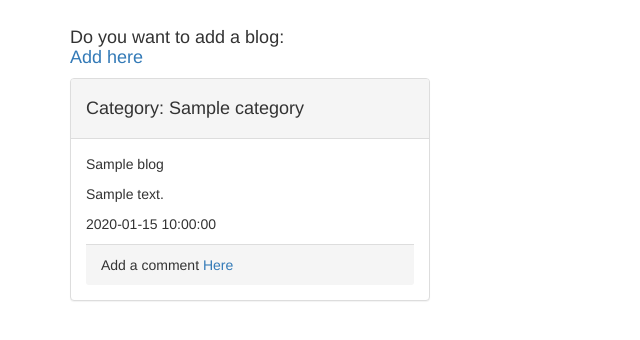
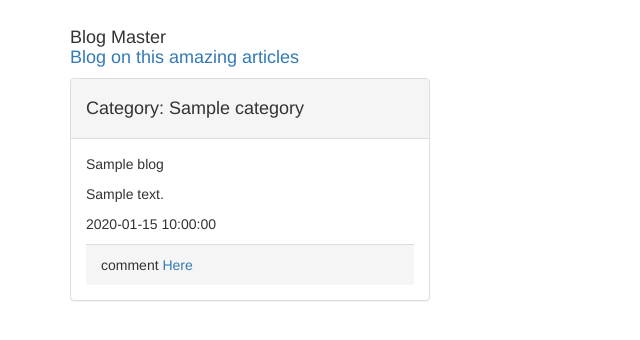
Before and after one commit to koyoo-maxwel/Personal-Blog, a Flask app: template app/templates/index.html in a window 1280 px wide. Shown: the part 52-392 px from the top of the page, without its empty margins (0-640 px from the left). Run offline with Flask 2, Linux system fonts and the light colour scheme; the template is opened without the code that fills it: most values are stand-ins (such as "Sample title", 1, 10 or a date in 2020); data that the repository does not hold is empty; some libraries are stand-ins or nearby versions.

```diff
--- a/app/auth/views.py
+++ b/app/auth/views.py
@@ -37,7 +37,7 @@ def register():
         db.session.add(user)
         db.session.commit()
 
-        mail_message("Welcome to Blog app","email/welcome_user",user.email,user=user)
+        mail_message("Welcome to Blogmaster","email/welcome_user",user.email,user=user)
 
         return redirect(url_for('auth.login'))
         title = "New Account"
--- a/app/templates/index.html
+++ b/app/templates/index.html
@@ -5,7 +5,7 @@
 
 <div class="container" style="padding-top:70px;">
 
-    <h4>Do you want to add a blog:<p><a href="/blog/new">Add here</a></p>
+    <h4>Blog Master<p><a href="/blog/new">Blog on this amazing articles</a></p>
     </h4>
     <div class="row">
 
@@ -20,9 +20,9 @@
                     <p> {{ blog.title }}</p>
                     <p>{{ blog.content }} </p>
                     <p>{{ blog.posted}}</p>
-                    <div class="panel-footer">Add a comment <a href="/blog/{{blog.id}}">Here</a>
+                    <div class="panel-footer">comment <a href="/blog/{{blog.id}}">Here</a>
                     {% if current_user.is_authenticated %}
-                   <p>Want to delete:<a href="/delete/{{blog.id}}">Delete Blog</a></p>
+                   <p>delete:<a href="/delete/{{blog.id}}">Delete Blog</a></p>
                    </div>
                    {% endif %}
                 </div>
```
